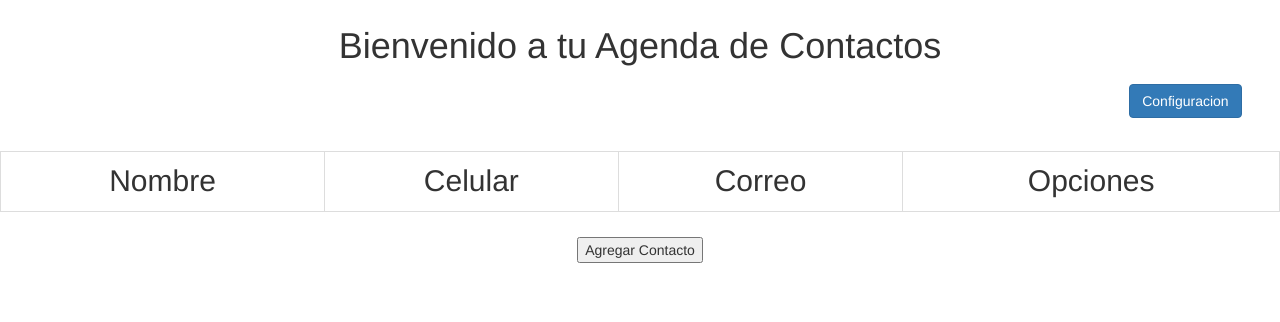
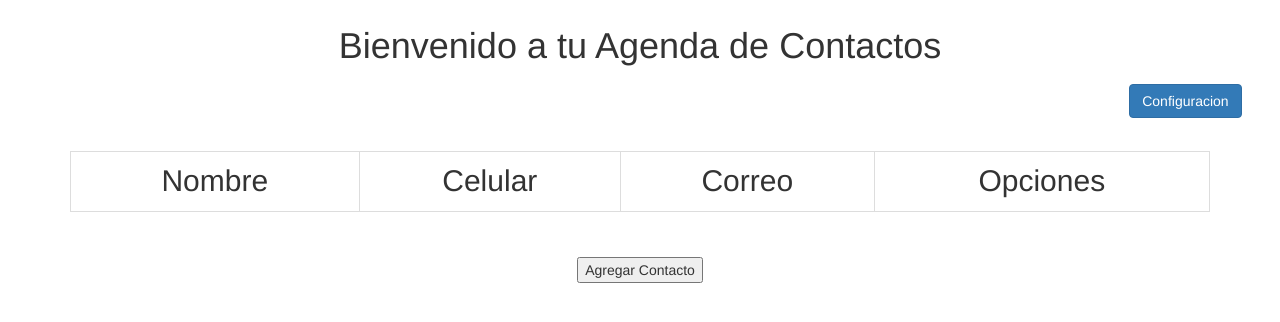
Before and after one commit to lshinigamyl/AgendaTelefonica_php, a PHP site: page / in a window 1280 px wide. Shown: the top 322 px of the page. Run offline with PHP 8.4, Linux system fonts and the light colour scheme; data that the repository does not hold is empty.

Commit message:
margen a la tabla

```diff
--- a/index.php
+++ b/index.php
@@ -24,7 +24,9 @@ include './System/Conexion.php';
         <br/>
         <h1 class="modal-title text-center h1">Bienvenido a tu Agenda de Contactos</h1><div id="config"><button class=" btn btn-primary">Configuracion</button></div>
         <br/>
-        <table class="table table-hover table-bordered">
+        <div class="container" style="    padding-left: 15px;
+    padding-right: 15px;">
+            <table class="table table-hover table-bordered">
             <tr>
                 <th class="text-center h2"> Nombre </th> <th class="text-center h2" > Celular </th> <th class="text-center h2"> Correo </th> <th class="text-center h2"> Opciones </th>
             </tr>
@@ -37,6 +39,7 @@ include './System/Conexion.php';
            $conexion->CerrarConexion();
            ?>
         </table>
+        </div>
         <div id="add"><button>Agregar Contacto</button></div>
 
     </body>
```
